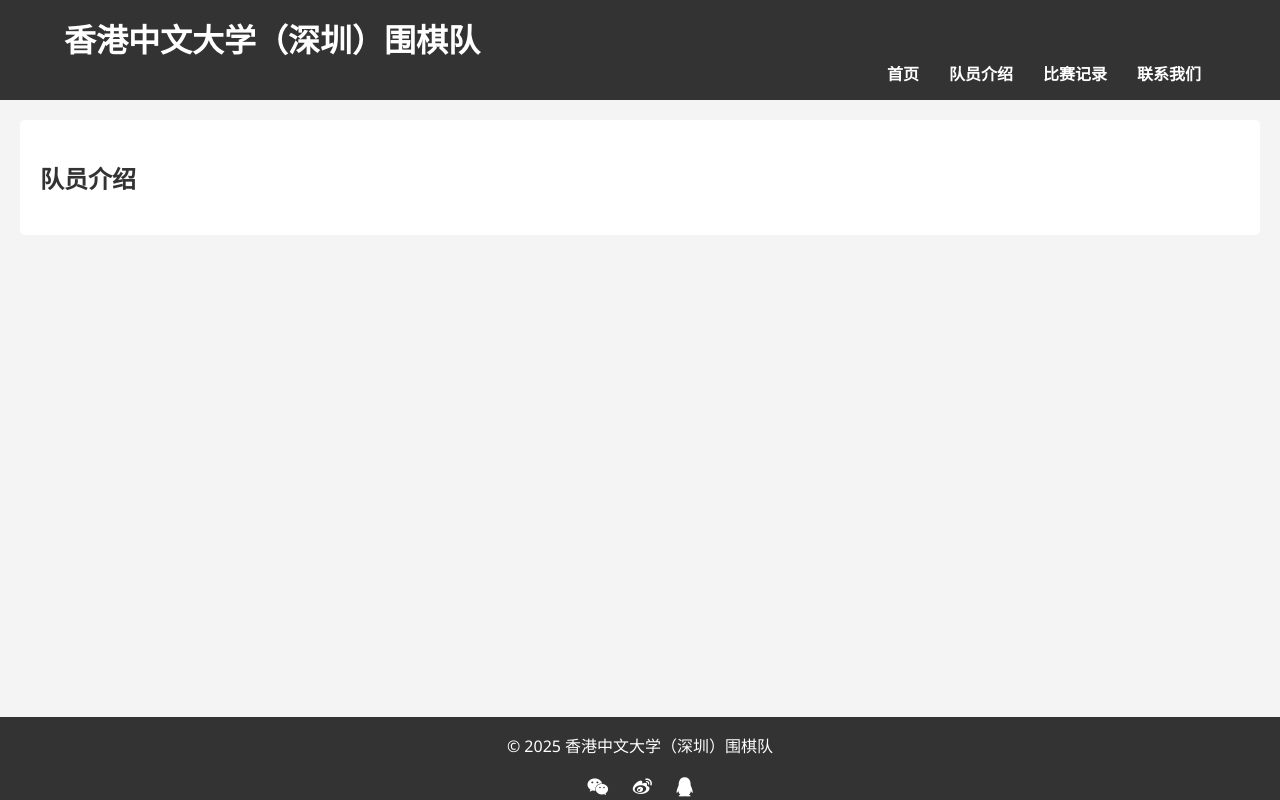
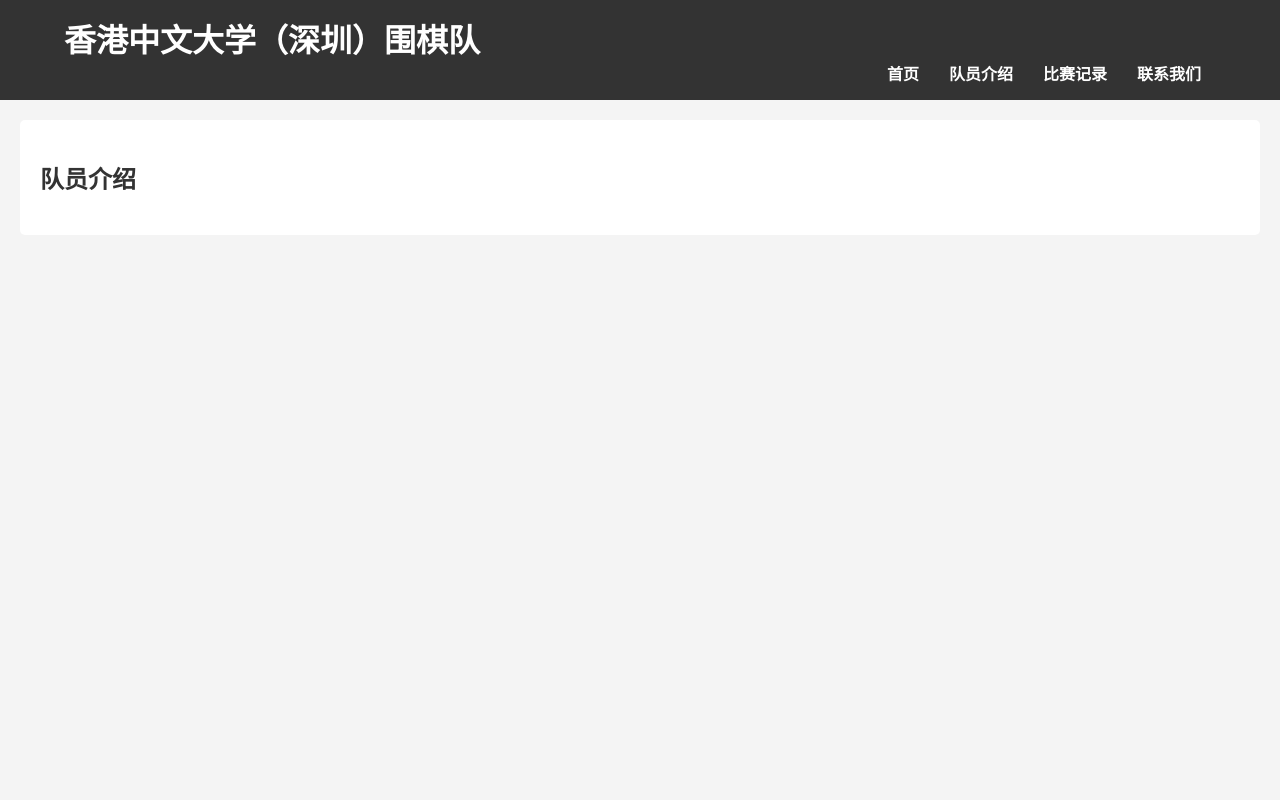
Before and after one commit to 119020/LGU-Go, a plain HTML site: page players.html in a window 1280 px wide. Drawn offline with Linux system fonts and the light colour scheme; no server answers.

Commit message:
Update players.html

```diff
--- a/players.html
+++ b/players.html
@@ -27,17 +27,6 @@
         <div id="players-list" class="players-container"></div>
     </section>
 
-    <footer>
-        <div class="container">
-            <p>&copy; 2025 香港中文大学（深圳）围棋队</p>
-            <div class="social-links">
-                <a href="#"><i class="fab fa-weixin"></i></a>
-                <a href="#"><i class="fab fa-weibo"></i></a>
-                <a href="#"><i class="fab fa-qq"></i></a>
-            </div>
-        </div>
-    </footer>
-
     <script src="scripts.js"></script>
 </body>
 </html>
```
